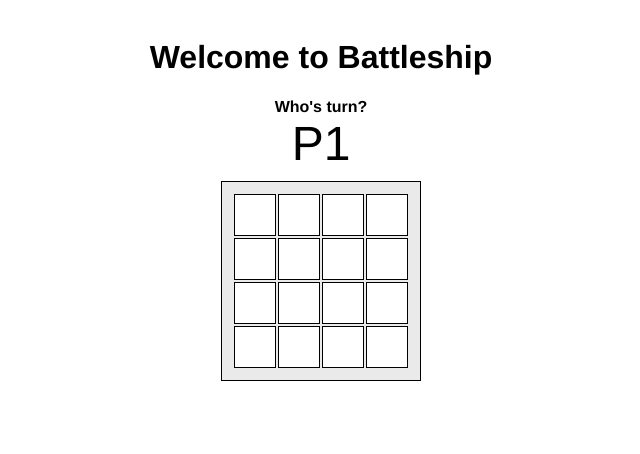
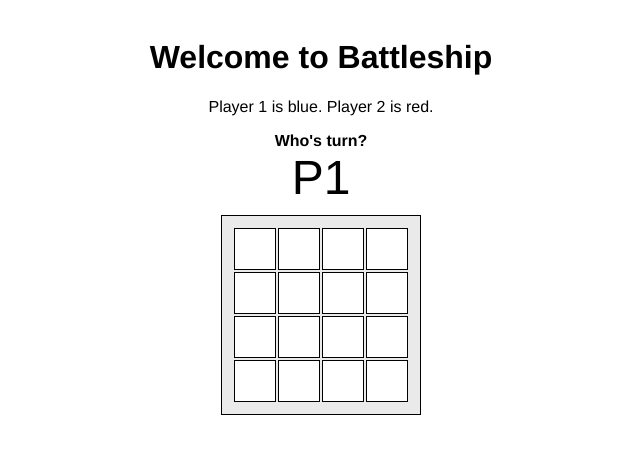
Before and after one commit to joelaguero/sandbox, a React app in the folder battleship/: page / in a window 1280 px wide. Shown: the top 454 px of the page, without its empty margins (319-959 px from the left). Built offline with nearby package versions, Linux system fonts and the light colour scheme.

Commit message:
Add description of player colors

```diff
--- a/battleship/src/components/GameInfo.jsx
+++ b/battleship/src/components/GameInfo.jsx
@@ -4,6 +4,7 @@ import React from 'react';
 const GameInfo = (props) => (
   <div id='game-info'>
     <h1>Welcome to Battleship</h1>
+    <p>Player 1 is blue. Player 2 is red.</p>
     <div>
       <strong>Who's turn?</strong>
       <p id="player-turn">{ props.playerTurn }</p>
```
